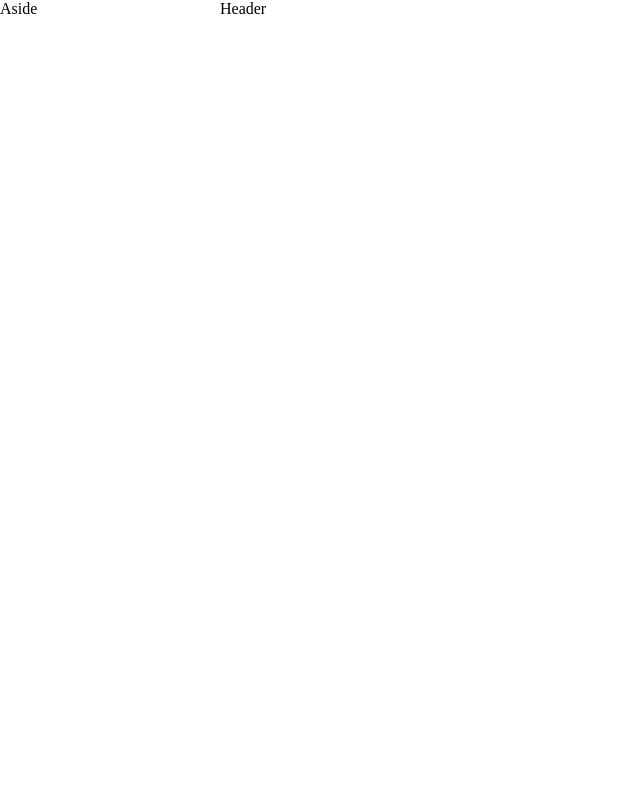
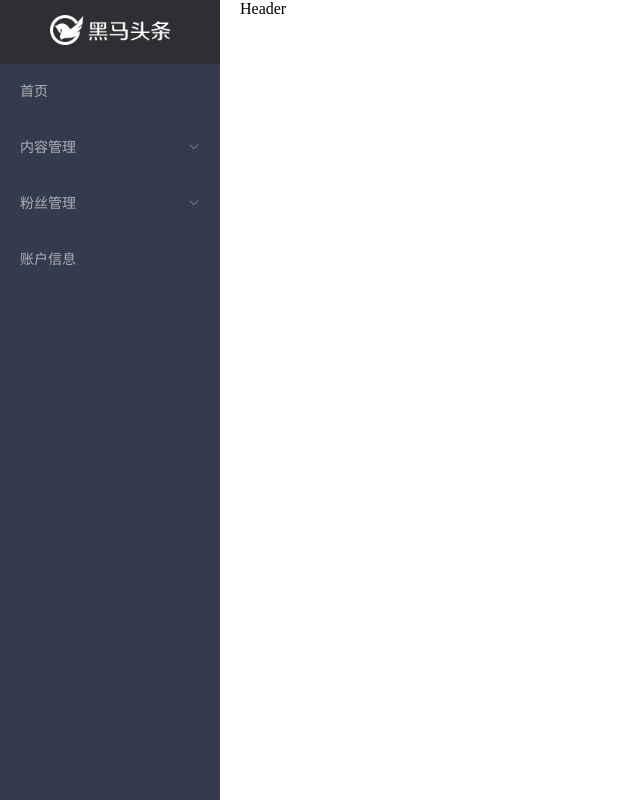
Before and after one commit to xqc950217/88heimatoutiao, a Vue app: page /login#/home in a window 1280 px wide. Shown: the whole page, without its empty margins (0-640 px from the left). Built offline with nearby package versions, Linux system fonts and the light colour scheme.

Commit message:
黑马头条PC-主页模块-左侧导航菜单

```diff
--- a/src/views/home/index.vue
+++ b/src/views/home/index.vue
@@ -1,26 +1,63 @@
 <template>
   <el-container>
-  <el-aside width="200px">Aside</el-aside>
-  <el-container>
-    <el-header>Header</el-header>
-    <el-main>
+    <!-- 左侧内容 -->
+    <el-aside class='left' style='width:220px'>
+      <div class='menu-title' style="background-color:#2e2f32">
+        <img src="../../assets/img/logo_admin.png" alt="">
+      </div>
+      <!-- 左侧菜单 -->
+      <el-menu style="width:221px" background-color="#353b4e" text-color="#adafb5" active-text-color="#ffd04b">
+        <!-- 一级菜单 -->
+        <el-menu-item>首页</el-menu-item>
+        <!-- 二级菜单 -->
+        <el-submenu>
+          <!-- 具名插槽 -->
+          <template slot="title">内容管理</template>
+          <el-menu-item>内容发布</el-menu-item>
+          <el-menu-item>内容列表</el-menu-item>
+          <el-menu-item>评论列表</el-menu-item>
+          <el-menu-item>素材管理</el-menu-item>
+        </el-submenu>
+        <!-- 二级菜单 -->
+        <el-submenu>
+          <template slot="title">粉丝管理</template>
+          <el-menu-item>内容发布</el-menu-item>
+          <el-menu-item>内容列表</el-menu-item>
+          <el-menu-item>评论列表</el-menu-item>
+          <el-menu-item>素材管理</el-menu-item>
+        </el-submenu>
+        <el-menu-item>账户信息</el-menu-item>
+      </el-menu>
+    </el-aside>
+    <el-container>
+      <el-header>Header</el-header>
+      <el-main>
         <!-- 二级路由容器 -->
         <router-view></router-view>
-    </el-main>
-
+      </el-main>
+    </el-container>
   </el-container>
-</el-container>
 </template>
 
 <script>
 export default {
   name: 'home',
-  components: {
-
-  }
+  components: {}
 }
 </script>
 
-<style>
-
+<style lang='less' scoped>
+.left {
+  width:220px;
+  height: 100vh;
+  background-color:#353b4e;
+  overflow:hidden;
+  .menu-title {
+  padding: 15px 0;
+  text-align: center;
+  img {
+    height:30px;
+  }
+ }
+}
 </style>
```
